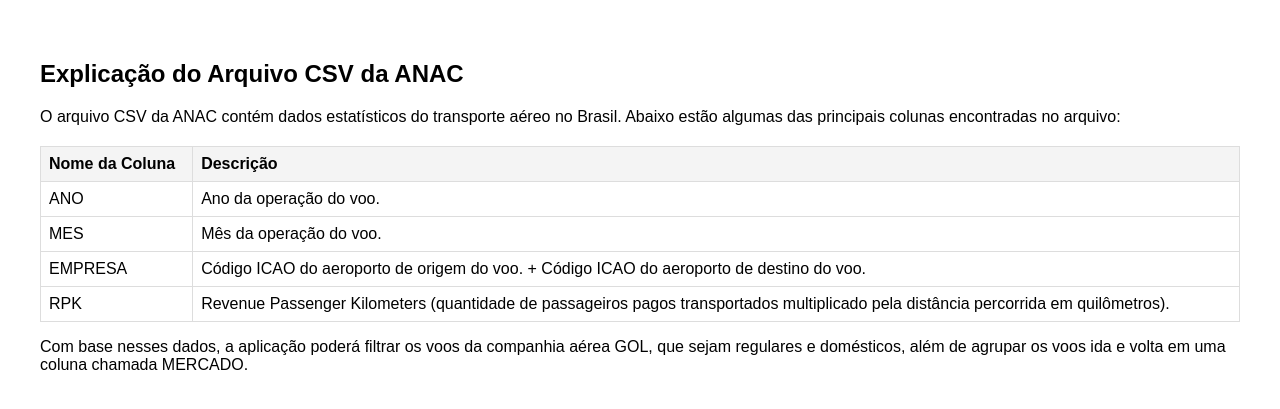
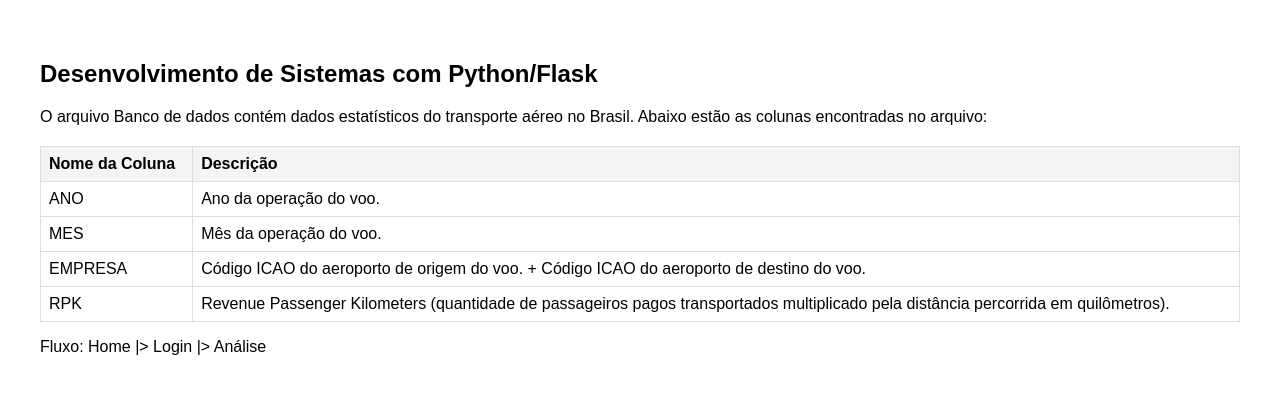
Before and after one commit to Chyod-s/flask-anac-dashboard, a Flask app: page /info in a window 1280 px wide. Shown: the top 409 px of the page. Run offline with Flask 3, Linux system fonts and the light colour scheme; parts of the project's set-up code (start-up, migrations or seed data) failed here and were passed over.

Commit message:
fix: correção layout

```diff
--- a/app/templates/home.html
+++ b/app/templates/home.html
@@ -24,11 +24,14 @@
                 <ul>
                     <li><a id="home" href="{{ url_for('home') }}">Home</a></li>
                     <li><a id="analise" href="#" onclick="trocarSrcAnalise()">Análises</a></li>
+                    {% if current_user.is_authenticated %}
+                    {% else %}
                     <li><a id="login" href="#" onclick="trocarSrcLogin()">Login</a></li>
+                    {% endif %}
+
                     {% if current_user.is_authenticated %}
                     <li><a href="{{ url_for('logout') }}">Sair</a></li>
                     {% else %}
-                    <li><a href="#" class="riscado">Sair</a></li>
                     {% endif %}
                 </ul>
             </div>
--- a/app/templates/info.html
+++ b/app/templates/info.html
@@ -7,8 +7,8 @@
     <link rel="stylesheet" href="../static/info/styles.css">
 </head>
 <body>
-    <h2>Explicação do Arquivo CSV da ANAC</h2>
-    <p>O arquivo CSV da ANAC contém dados estatísticos do transporte aéreo no Brasil. Abaixo estão algumas das principais colunas encontradas no arquivo:</p>
+    <h2>Desenvolvimento de Sistemas com Python/Flask</h2>
+    <p>O arquivo Banco de dados contém dados estatísticos do transporte aéreo no Brasil. Abaixo estão as colunas encontradas no arquivo:</p>
 
     <table>
         <tr>
@@ -33,6 +33,6 @@
         </tr>
     </table>
 
-    <p>Com base nesses dados, a aplicação poderá filtrar os voos da companhia aérea GOL, que sejam regulares e domésticos, além de agrupar os voos ida e volta em uma coluna chamada MERCADO.</p>
+    <p>Fluxo: Home |> Login |> Análise</p>
 </body>
 </html>
```
